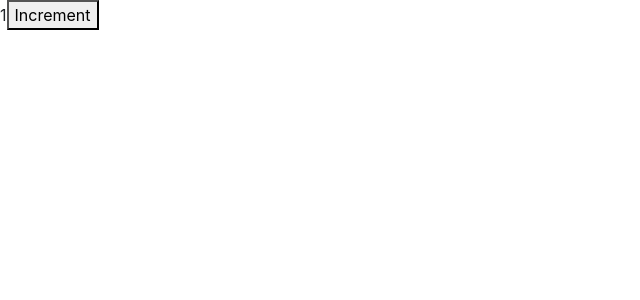
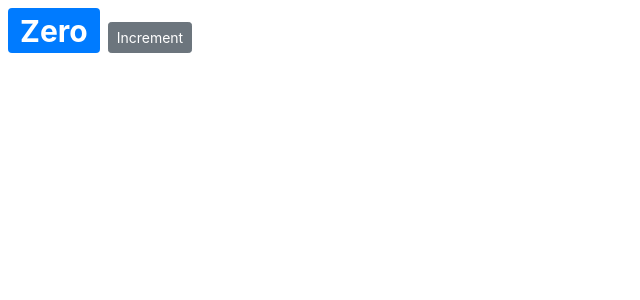
Before and after one commit to youngoose/react_counter, a React (Create React App) app: page / in a window 1280 px wide. Shown: the top 300 px of the page, without its empty margins (0-640 px from the left). Built offline with nearby package versions, Linux system fonts and the light colour scheme.

Commit message:
practice styling with state

```diff
--- a/src/components/counter.jsx
+++ b/src/components/counter.jsx
@@ -2,21 +2,21 @@
 
 class Counter extends Component {
   state = {
-    count: 1
+    count: 0
   };
 
   render() {
     return (
-      <React.Fragment>
-        <span>{ this.formatCount() }</span>
-        <button>Increment</button>
-      </React.Fragment>
+      <div>
+        <span style={ { fontSize: 30 } } className="badge badge-primary m-2">{ this.formatCount() }</span>
+        <button className="btn btn-secondary btn-sm">Increment</button>
+      </div>
     );
   }
 
   formatCount() {
     const { count } = this.state;
-    return count === 0 ? "Zero" : count;
+    return count === 0 ? 'Zero' : count;
   }
 }
 
```
